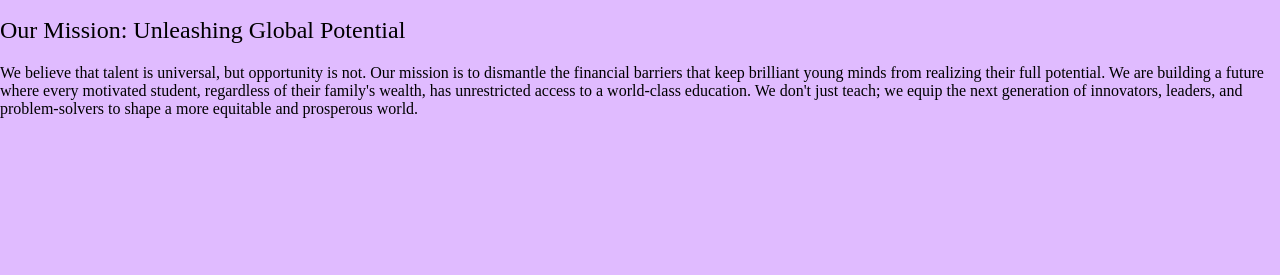
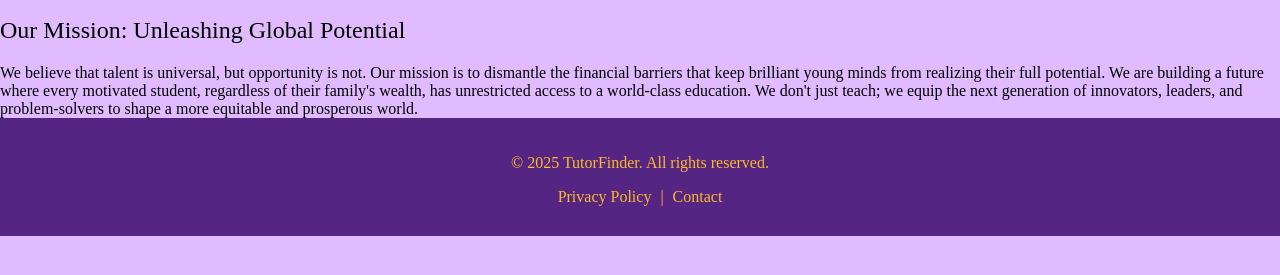
Before and after one commit to EyobelG/Freeducation, a plain HTML site: page mission.html in a window 1280 px wide. Shown: the part 53-328 px from the top of the page. Drawn offline with Linux system fonts and the light colour scheme; a web font is replaced by a local one.

Commit message:
added footer to home and mission page
loads with javascript

```diff
--- /dev/null
+++ b/footer.html
@@ -0,0 +1,5 @@
+<footer class="site-footer">
+    <p>&copy; 2025 TutorFinder. All rights reserved.</p>
+    <a href="privacy.html">Privacy Policy</a> |
+    <a href="contact.html">Contact</a>
+  </footer>
--- a/mission.html
+++ b/mission.html
@@ -5,6 +5,7 @@
     <meta name="viewport" content="width=device-width, initial-scale=1.0">
     <title>Mission</title>
     <link rel="stylesheet" type="text/css" href="style.css">
+    <script src="script.js"></script>
 </head>
 <body>
         <div class="topnav">
@@ -20,11 +21,12 @@
     <div id = "mission-title">
         <h2>Our Mission: Unleashing Global Potential</h2>
     </div>
-We believe that talent is universal, but opportunity is not. Our mission is to
+<div>We believe that talent is universal, but opportunity is not. Our mission is to
 dismantle the financial barriers that keep brilliant young minds from realizing
 their full potential. We are building a future where every motivated student,
 regardless of their family's wealth, has unrestricted access to a world-class education.
 We don't just teach; we equip the next generation of innovators, leaders, and problem-solvers
-to shape a more equitable and prosperous world.
+to shape a more equitable and prosperous world.</div>
+    <div id="footer-container"></div>
 </body>
 </html>
--- a/script.js
+++ b/script.js
@@ -0,0 +1,14 @@
+
+// LOAD FOOTER ONTO PAGE
+document.addEventListener("DOMContentLoaded", () => {
+    const footerContainer = document.getElementById("footer-container");
+
+    if (footerContainer) {
+      fetch("footer.html")
+        .then(response => response.text())
+        .then(data => {
+          footerContainer.innerHTML = data;
+        })
+        .catch(error => console.error("Error loading footer:", error));
+    }
+});
--- a/style.css
+++ b/style.css
@@ -19,7 +19,7 @@ body {
         margin: 0;
         background-color: #e0bbff;
         padding-top: 50px;
-        padding-bottom: 50px
+        /* padding-bottom: 50px */
 }
 /* WHOLE BODY STYLE */
 
@@ -128,3 +128,27 @@ body {
         }
 }
 /* ^^ HOMEPAGE STYLING ABOVE ^^ */
+
+/* FOOTER STYLES */
+.site-footer {
+        background-color: #552583;
+        color: #FDB927;
+        text-align: center;
+        padding-top: 20px;
+        padding-bottom: 30px;
+        font-family: "Times New Roman", Times, serif;
+        width: 100%;
+        position: relative;
+        bottom: 0;
+}
+
+.site-footer a {
+        color: #FDB927;
+        text-decoration: none;
+        margin: 0 5px;
+}
+
+.site-footer a:hover {
+        text-decoration: underline;
+}
+/* FOOTER STYLES */
```
Also changed, not shown: index.html (+3 -0 lines).
